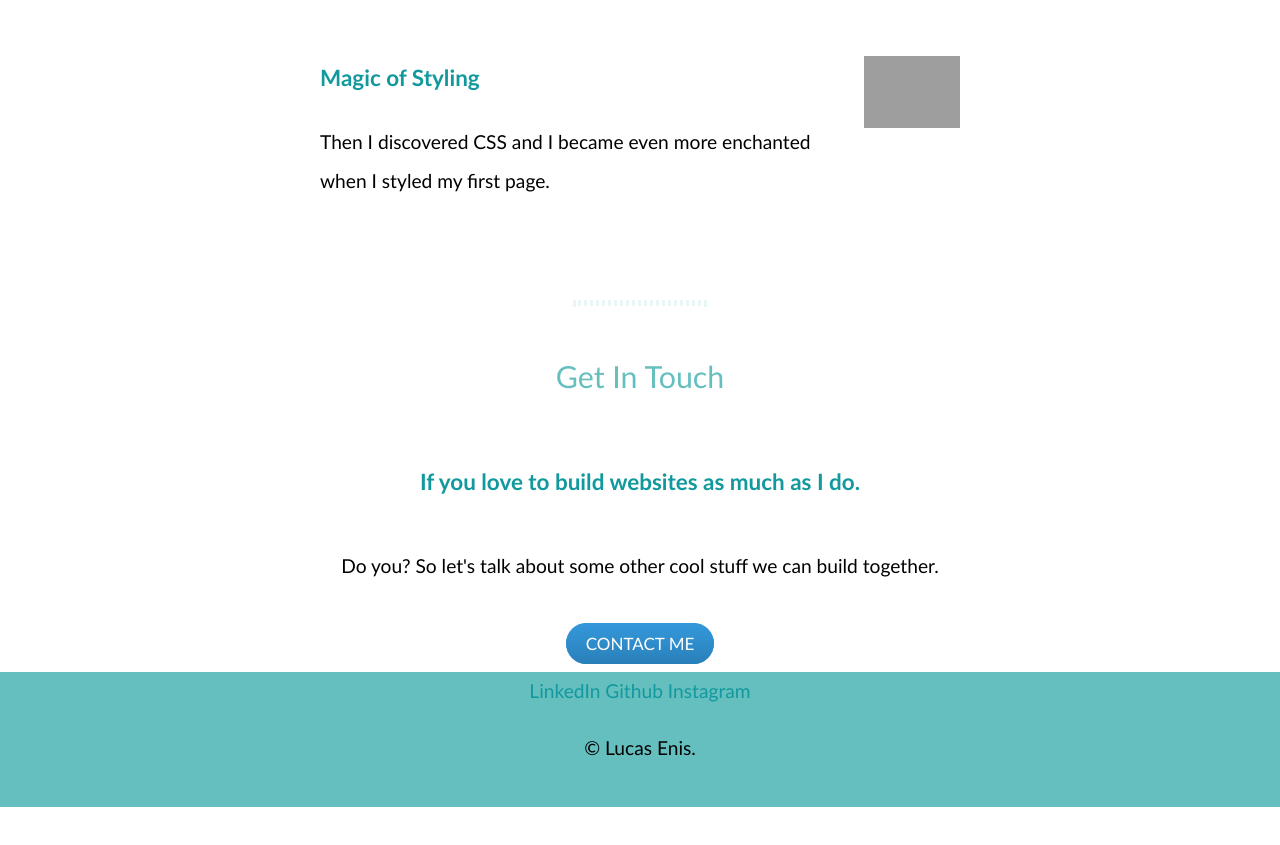
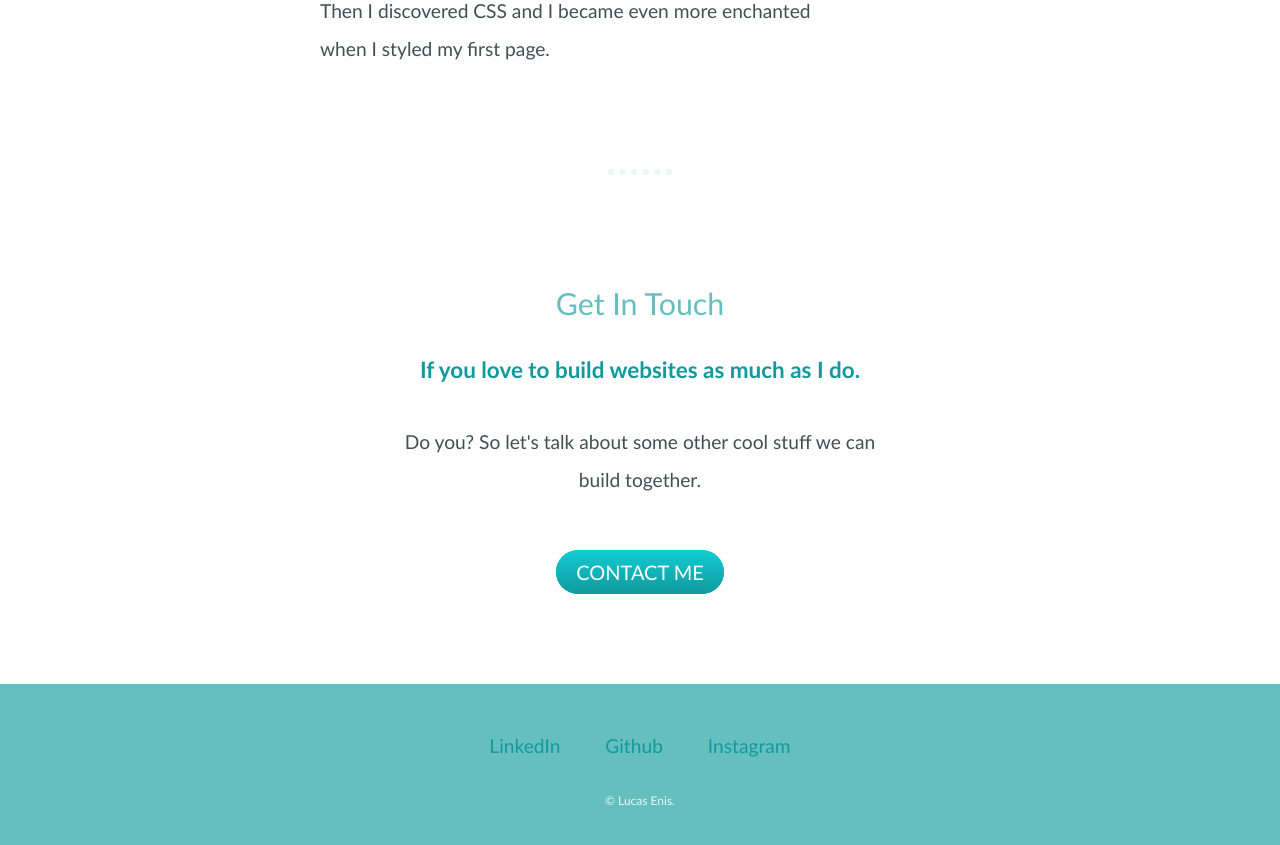
Before and after one commit to Lucagdev/LucasEnis, a plain HTML site: page index.html in a window 1280 px wide. Shown: the part 1421-2266 px from the top of the page. Before the commit the page ends 2228 px from the top, so only its background shows below. Drawn offline with Linux system fonts and the light colour scheme; grey boxes are pictures that could not be loaded; a web font is replaced by a local one.

Commit message:
Add files via upload

```diff
--- a/index.html
+++ b/index.html
@@ -13,18 +13,18 @@
 
 <body>
     <div class="top-div">
-        <img class="top-cloud" src="cloud.png" alt="cloud-img">
+        <img class="top-cloud" src="images/cloud.png" alt="cloud-img">
         <h1 class="h1c"><em>I'm Lucas.</em></h1>
         <h2 class="h2c">Front-end Developer.</h2>
-        <img class="bot-cloud" src="cloud.png" alt="cloud-img">
-        <img src="mountain.png" alt="mountain-img">
+        <img class="bot-cloud" src="images/cloud.png" alt="cloud-img">
+        <img src="images/mountain.png" alt="mountain-img">
     </div>
 
     <div class="mid-div">
         <div class="profile">
             <img class="img-eu" height="177px" src="eu.png" alt="img-eu">
             <h2>Hello.</h2>
-            <p>I am a Front-end Developer and here you can know a little about me.</p>
+            <p class="intro">I am a Front-end Developer and here you can know a little about me.</p>
         </div>
         <hr>
         <div class="skills">
@@ -45,7 +45,7 @@
         <div class="contact-me">
             <h2>Get In Touch</h2>
             <h3>If you love to build websites as much as I do.</h3>
-            <p>Do you? So let's talk about some other cool stuff we can build together.</p>
+            <p class="contact-message">Do you? So let's talk about some other cool stuff we can build together.</p>
             <a class="btn" href="mailto:lucasgde@outlook.com">CONTACT ME</a>
         </div>
     </div>
@@ -55,7 +55,7 @@
         <a class="footer-link" href="https://www.linkedin.com/in/lucas-gabriel-duarte-enis-888739228/">LinkedIn</a>
         <a class="footer-link" href="https://github.com/Lucagdev">Github</a>
         <a class="footer-link" href="https://www.instagram.com/lucasgduartee/">Instagram</a>
-        <p>© Lucas Enis.</p>
+        <p class="copy">© Lucas Enis.</p>
     </div>
 
 </body>
--- a/styles.css
+++ b/styles.css
@@ -1,4 +1,5 @@
 body {
+    color: #40514E;
     margin: 0;
     text-align: center;
     font-family: 'Gill Sans', 'Gill Sans MT', 'Trebuchet MS', sans-serif, verdana, sans-serif;
@@ -17,6 +18,7 @@ h2 {
     font-size: 1.9rem;
     font-weight: normal;
     color: #66BFBF;
+    padding: 10px;
 }
 
 .h2c {
@@ -28,10 +30,10 @@ h3 {
     color: #11999E;
 }
 
-.img-eu {
-    position: relative;
-    top: 40px;
+p {
+    line-height: 2;
 }
+
 
 .skill-row {
     width: 50%;
@@ -53,73 +55,94 @@ h3 {
     margin-left: 20px;
 }
 
+hr {
+    border: dotted #eaf6f6 6px;
+    border-bottom: none;
+    width: 4%;
+    margin: 100px auto;
+}
+
+.intro {
+    width: 30%;
+    margin: auto;
+}
+
 .top-div {
     background-color: #e4f9f5;
     position: relative;
     padding-top: 100px;
 }
 
-hr {
-    color: #EAF6F6;
-    border: none;
-    border-style: dotted;
-    width: 10%;
-    height: 5%;
-}
-
-
-
 .mid-div {
-    line-height: 3;
+    margin: 100px 0;
 }
 
 .bot-div {
-    line-height: 2;
     background-color: #66BFBF;
     position: relative;
-    padding-bottom: 20px;
+    padding: 50px 0 20px;
 }
 
-.footer-link {
-    color: #11999E;
-    text-decoration: none;
+.top-cloud {
+    position: absolute;
+    right: 300px;
+    top: 40px;
 }
 
 .bot-cloud {
     position: absolute;
     left: 300px;
-    bottom: 300px;
+    bottom: 250px;
 }
 
-.top-cloud {
-    position: absolute;
-    right: 300px;
-    top: 50px;
+.contact-message {
+    width: 40%;
+    margin: 40px auto 60px;
 }
 
 .btn {
-    background: #3498db;
-    background-image: -webkit-linear-gradient(top, #3498db, #2980b9);
-    background-image: -moz-linear-gradient(top, #3498db, #2980b9);
-    background-image: -ms-linear-gradient(top, #3498db, #2980b9);
-    background-image: -o-linear-gradient(top, #3498db, #2980b9);
-    background-image: linear-gradient(to bottom, #3498db, #2980b9);
+    background: #11CDD4;
+    background-image: -webkit-linear-gradient(top, #11CDD4, #11999E);
+    background-image: -moz-linear-gradient(top, #11CDD4, #11999E);
+    background-image: -ms-linear-gradient(top, #11CDD4, #11999E);
+    background-image: -o-linear-gradient(top, #11CDD4, #11999E);
+    background-image: linear-gradient(to bottom, #11CDD4, #11999E);
     -webkit-border-radius: 28;
     -moz-border-radius: 28;
     border-radius: 28px;
-    font-family: 'Gill Sans', 'Gill Sans MT', Calibri, 'Trebuchet MS', sans-serif;
+    font-family: 'Gill Sans', 'Gill Sans MT', 'Trebuchet MS', sans-serif, verdana, sans-serif;
     color: #ffffff;
-    font-size: 17px;
+    font-size: 20px;
     padding: 10px 20px 10px 20px;
     text-decoration: none;
 }
 
 .btn:hover {
-    background: #3cb0fd;
-    background-image: -webkit-linear-gradient(top, #3cb0fd, #3498db);
-    background-image: -moz-linear-gradient(top, #3cb0fd, #3498db);
-    background-image: -ms-linear-gradient(top, #3cb0fd, #3498db);
-    background-image: -o-linear-gradient(top, #3cb0fd, #3498db);
-    background-image: linear-gradient(to bottom, #3cb0fd, #3498db);
+    background: #30E3CB;
+    background-image: -webkit-linear-gradient(top, #30E3CB, #2BC4AD);
+    background-image: -moz-linear-gradient(top, #30E3CB, #2BC4AD);
+    background-image: -ms-linear-gradient(top, #30E3CB, #2BC4AD);
+    background-image: -o-linear-gradient(top, #30E3CB, #2BC4AD);
+    background-image: linear-gradient(to bottom, #30E3CB, #2BC4AD);
     text-decoration: none;
 }
+
+a {
+    color: #11999E;
+    font-family: 'Gill Sans', 'Gill Sans MT', 'Trebuchet MS', sans-serif, verdana, sans-serif;
+    margin: 10px 20px;
+}
+
+a:hover {
+    color: #eaf6f6;
+}
+
+.footer-link {
+    text-decoration: none;
+}
+
+.copy {
+    color: #eaf6f6;
+    font-size: 0.75rem;
+    padding: 20px 0;
+}
```
